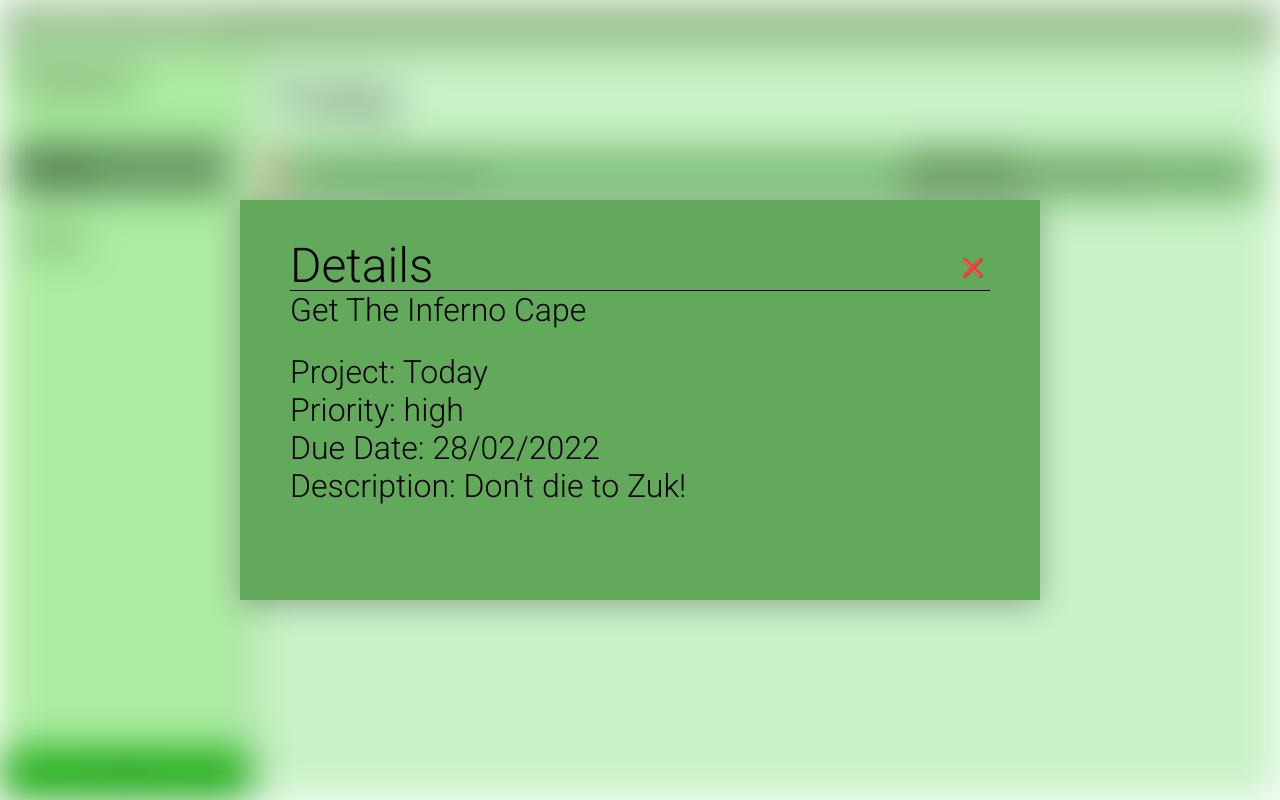
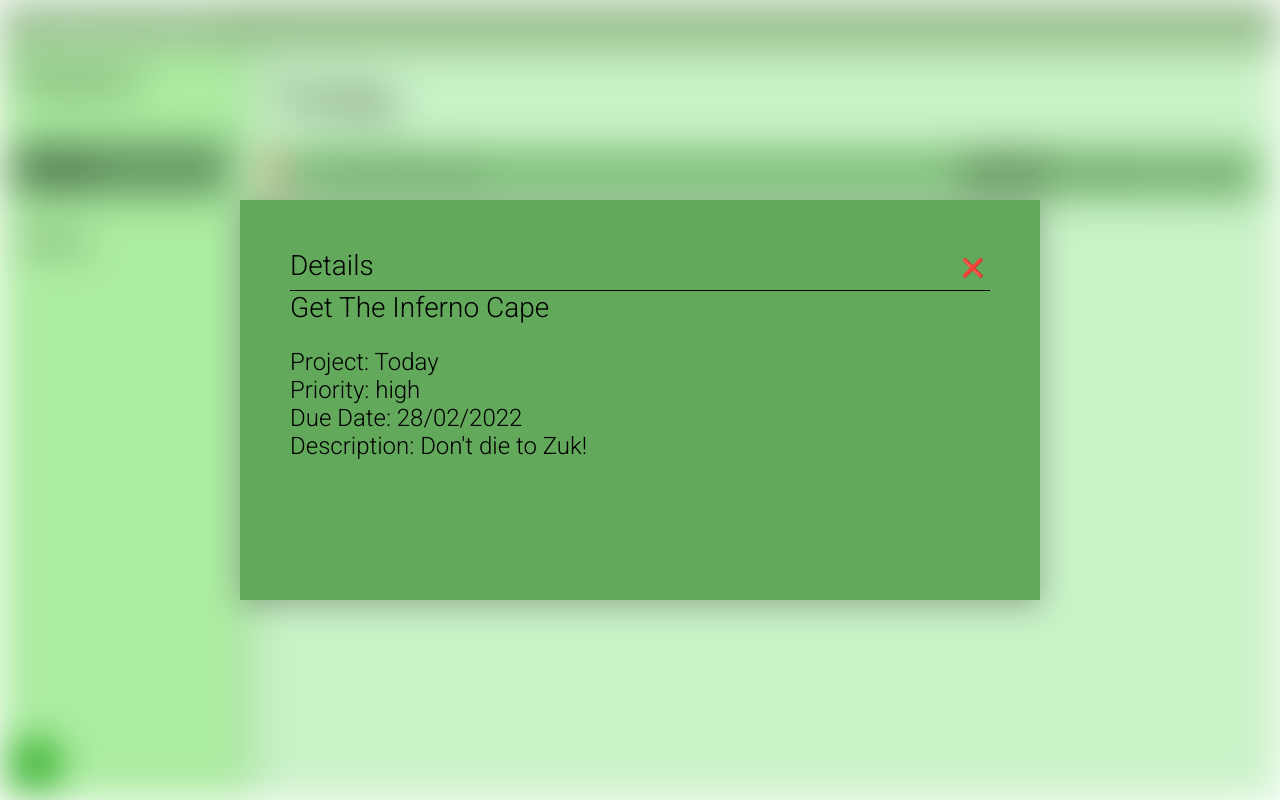
Before and after one commit to eli-879/odin-to-do, a plain HTML site: page index.html in a window 1280 px wide. Both pictures are taken after a click on the element "DETAILS". Drawn offline with Linux system fonts and the light colour scheme.

Commit message:
updated styles

```diff
--- a/styles.css
+++ b/styles.css
@@ -55,7 +55,7 @@ body {
     display:flex;
     align-items:center;
     height:10%;
-    font-size:28px;
+    font-size: 2.2rem;
     padding-bottom:10px;
     border-bottom:1px solid #000;
     }
@@ -262,12 +262,18 @@ body {
     }
 
     .sidebar-button {
-    height:50px;
-    width:100%;
+    width: 50px;
+    height: 50px;
     font-size:32px;
     margin-top:auto;
+    margin-right: auto;
+    margin-bottom: 10px;
+    margin-left: 10px;
     border-style:none;
     background-color:#1aa913;
+    border-radius: 50%;
+    transition: 0.2s;
+
     }
 
     .project-tag {
@@ -278,6 +284,7 @@ body {
     margin:10px;
     padding:10px;
     border-radius:5px;
+    transition: 0.2s;
     }
 
     .delete-project {
@@ -390,6 +397,7 @@ body {
     padding:3px;
     transition:.5s;
     font-size:1.5rem;
+    border-radius: 5px;
     }
 
     .task-container-details:hover {
@@ -442,7 +450,7 @@ body {
     }
 
     .details-body-title {
-    font-size:32px;
+    font-size: 2.5rem;
     margin-bottom:24px;
     }
 
@@ -466,6 +474,11 @@ body {
     background-color:#629460;
     }
 
+    .sidebar-button:hover {
+        transform-origin:50% 50%;
+    transform:scale(1.06);
+    }
+
     .sidebar-body,.details-body-project,.details-body-priority,.details-body-dueDate,.details-body-details {
     font-size:2rem;
     }
@@ -484,13 +497,6 @@ body {
     color:#000;
     }
 
-    .sidebar-button {
-    height:50px;
-    width:100%;
-    margin-top:263px;
-    color:#000;
-    border-right:1px solid #28282b;
-    }
 
     .task-area {
     background-color:#c9f2c7;
@@ -509,6 +515,10 @@ body {
     margin:10px;
     }
 
+    .task-container-details, .task-container-duedate {
+        font-size: 18px;
+    }
+
     .sidebar-title {
     font-size:36px;
     }
@@ -516,6 +526,15 @@ body {
     .project-tag {
     font-size:28px;
     }
+
+    .form-header,.edit-header,.details-header, .form-sidebar-selector, .form-textarea-datetext, .form-textarea-priority, .edit-textarea-datetext, .edit-textarea-priority, .details-body, .details-body-title {
+        font-size: 28px;
+    }
+
+    .sidebar-body,.details-body-project,.details-body-priority,.details-body-dueDate,.details-body-details {
+        font-size: 24px;
+    }
+
     }
 
     @media screen and (max-width: 600px) {
```
